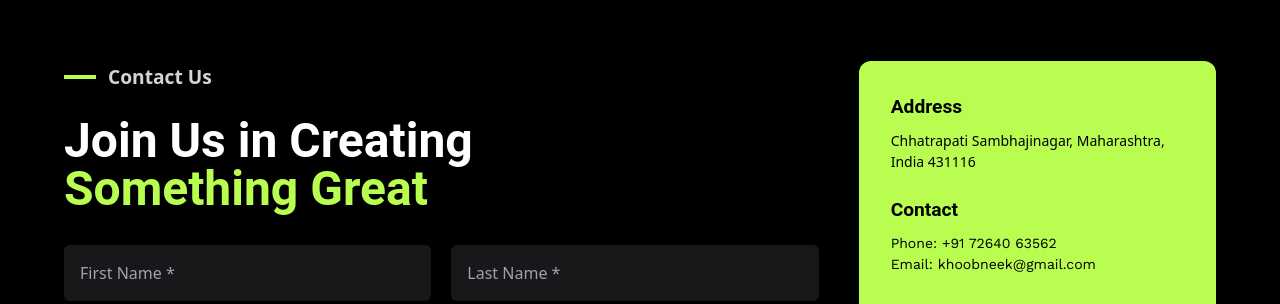
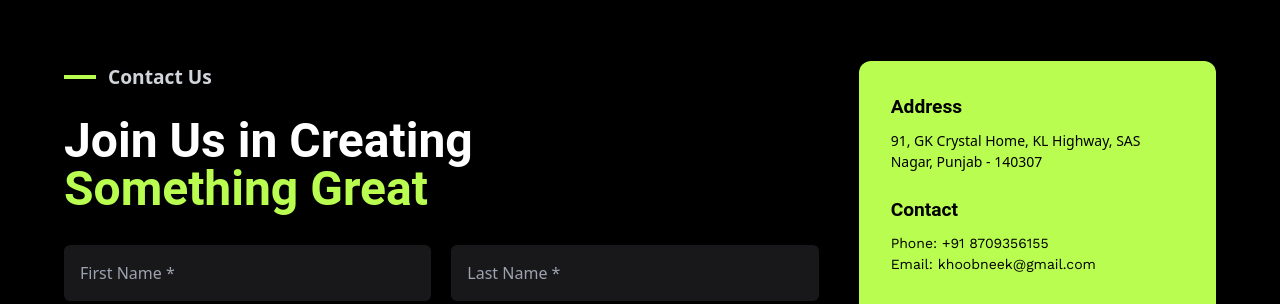
Before and after one commit to shivam13669/MernEngineers-main, a React (Vite) app: page / in a window 1280 px wide. Shown: the part 5960-6264 px from the top of the page. Built offline with nearby package versions, Linux system fonts and the light colour scheme.

Commit message:
Update ContactUs.jsx

```diff
--- a/src/components/ContactUs.jsx
+++ b/src/components/ContactUs.jsx
@@ -126,7 +126,7 @@ export default function ContactUs() {
               Address
             </h3>
             <p className="text-secondaryText">
-              Chhatrapati Sambhajinagar, Maharashtra, India 431116
+              91, GK Crystal Home, KL Highway, SAS Nagar, Punjab - 140307
             </p>
           </div>
           <div className="mb-6">
@@ -134,7 +134,7 @@ export default function ContactUs() {
               Contact
             </h3>
             <p className="text-secondaryText font-work">
-              Phone: +91 72640 63562
+              Phone: +91 8709356155
             </p>
             <p className="text-secondaryText font-work">
               Email: khoobneek@gmail.com
@@ -154,7 +154,7 @@ export default function ContactUs() {
             </h3>
             <div className="flex gap-4 mt-2 text-lg">
               <a
-                href="https://www.facebook.com/profile.php?id=100091281086250"
+                href="https://www.facebook.com/"
                 target="_blank"
                 rel="noopener noreferrer"
                 aria-label="Facebook"
@@ -162,7 +162,7 @@ export default function ContactUs() {
                 <FaFacebookF />
               </a>
               <a
-                href="https://x.com/pawar_dine52549"
+                href="https://x.com/"
                 target="_blank"
                 rel="noopener noreferrer"
                 aria-label="Twitter"
@@ -170,7 +170,7 @@ export default function ContactUs() {
                 <FaTwitter />
               </a>
               <a
-                href="https://github.com/DineshPawar7"
+                href="https://github.com/shivam13669"
                 target="_blank"
                 rel="noopener noreferrer"
                 aria-label="Github"
```
